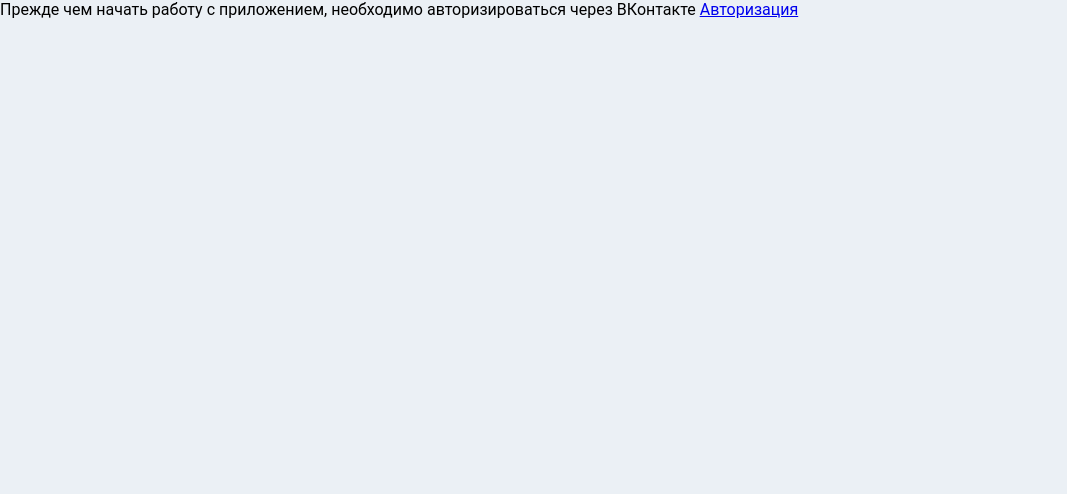
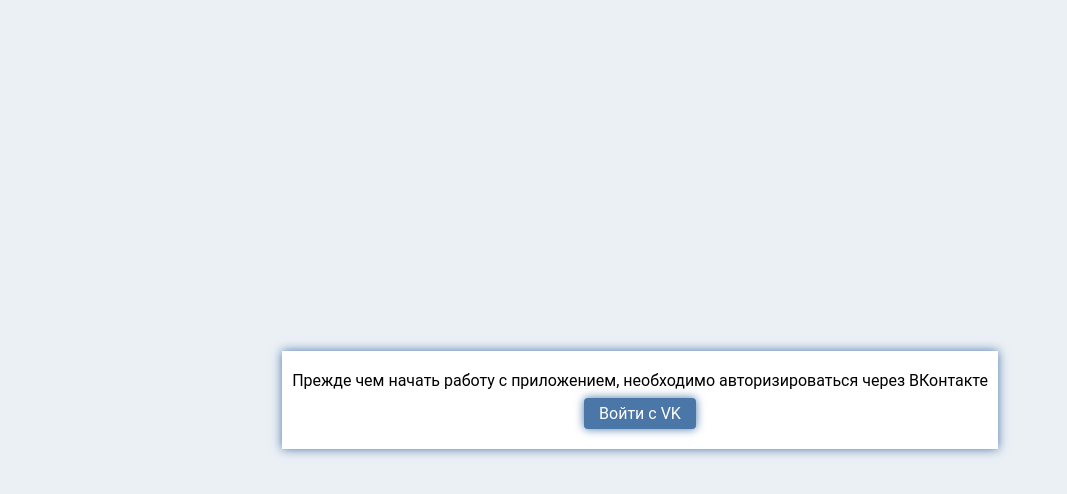
Before and after one commit to FedBashilov/vkFriends-Angular, an Angular app: page /authorization in a window 1280 px wide. Shown: the top 494 px of the page, without its empty margins (0-1067 px from the left). Built offline with nearby package versions, Linux system fonts and the light colour scheme; what ng-lazyload-image would draw is missing.

Commit message:
trying to get tokens in various ways

```diff
--- a/src/app/app-routing.module.ts
+++ b/src/app/app-routing.module.ts
@@ -5,7 +5,7 @@
 import { MainPageComponent } from './pages/main-page/main-page.component';
 
 const routes: Routes = [
-    {path: '', redirectTo: 'authorization', pathMatch: 'full'},
+    {path: '', redirectTo: 'main', pathMatch: 'full'},
     {path: 'authorization', component: AuthorizationPageComponent},
     {path: 'main', component: MainPageComponent},
     {path: '**', redirectTo: 'menu', pathMatch: 'full'}
--- a/src/app/components/friends-list/friends-list.component.ts
+++ b/src/app/components/friends-list/friends-list.component.ts
@@ -23,7 +23,6 @@
     this.vkApi.getFriends().subscribe( (friends: any) => {
       this.friends = friends.response.items;
       console.log(this.friends);
-
     });
   }
 }
--- a/src/app/pages/authorization-page/authorization-page.component.css
+++ b/src/app/pages/authorization-page/authorization-page.component.css
@@ -0,0 +1,41 @@
+.wrapper{
+  display: flex;
+  flex-direction: column;
+  justify-content: center;
+  align-items: center;
+  width: 100%;
+  height: 100%;
+  position: fixed;
+  top: 0;
+  left: 0;
+
+}
+
+.window{
+  display: flex;
+  flex-direction: column;
+  justify-content: center;
+  align-items: center;
+  background: #fff;
+  padding: 20px 10px;
+  box-shadow: 0 0 10px #4a76a8;
+}
+
+.oauth_link{
+  border-radius: 4px;
+  margin-top: 8px;
+  padding: 6px 15px;
+  color: #fff;
+  text-decoration: none;
+  background: #4a76a8;
+  box-shadow: 0 0 10px #4a76a8;
+
+  -webkit-transition-duration: 0.2s; /* Safari */
+  -moz-transition-duration: 0.2s;
+  -o-transition-duration: 0.2s;
+  transition-duration: 0.2s;
+}
+
+.oauth_link:active{
+  transform: scale(0.95);
+}
--- a/src/app/pages/authorization-page/authorization-page.component.html
+++ b/src/app/pages/authorization-page/authorization-page.component.html
@@ -1,4 +1,11 @@
-<div class="authorization">
-  Прежде чем начать работу с приложением, необходимо авторизироваться через ВКонтакте
-  <a href="https://oauth.vk.com/authorize?client_id=7358012&display=page&redirect_uri=http://localhost:4200/main&scope=friends&response_type=token&v=5.52">Авторизация</a>
+<div class="wrapper">
+  <div class="window">
+    <div class="authorization_text">
+      Прежде чем начать работу с приложением, необходимо авторизироваться через ВКонтакте
+    </div>
+    <a class="oauth_link"
+      href="https://oauth.vk.com/authorize?client_id=7358012&display=page&redirect_uri=http://localhost:4200/main&scope=friends&response_type=token&v=5.52">
+      Войти с VK
+    </a>
+  </div>
 </div>
--- a/src/app/pages/main-page/main-page.component.ts
+++ b/src/app/pages/main-page/main-page.component.ts
@@ -1,6 +1,8 @@
 import { Component, OnInit } from '@angular/core';
+import { Router } from '@angular/router';
 
 import { FriendsListComponent } from "../../components/friends-list/friends-list.component";
+import { VkAPIService } from "../../services/vk-api.service";
 
 
 @Component({
@@ -10,10 +12,35 @@
 })
 export class MainPageComponent implements OnInit {
 
-  constructor() { }
+  constructor(private vkApi: VkAPIService, private router: Router){
+  }
 
-  ngOnInit() {
+  ngOnInit(){
     //обрезаем url
+    let token = this.vkApi.getToken();
+    console.log("token", token);
+
+    let reg = new RegExp("access_token=(.*)&expires_in", "g");
+    let urlToken = reg.exec(this.router.url)[1];
+    console.log("url token", urlToken);
+let nowDate = new Date().valueOf();
+    console.log(token.deathDate, nowDate);
+
+    if( token ) {
+      if( nowDate >= token.deathDate){
+        if(token.access_token == urlToken){
+          //needNewToken
+          window.location.href = "https://oauth.vk.com/authorize?client_id=7358012&display=page&redirect_uri=http://localhost:4200/main&scope=friends&response_type=token&v=5.52";
+        } else {
+          //setNewToken
+          this.vkApi.setToken(urlToken);
+        }
+      }
+    } else if(urlToken){
+        this.vkApi.setToken(urlToken);
+    } else{
+      this.router.navigate(['/authorization']);
+    }
   }
 
 }
--- a/src/app/services/vk-api.service.ts
+++ b/src/app/services/vk-api.service.ts
@@ -5,17 +5,35 @@
 @Injectable({
   providedIn: 'root'
 })
+
 export class VkAPIService {
 
   public API_SERVER = "https://api.vk.com/method";
-  public ACCESS_TOKEN = "4694dd9c243320930c26be49d551e44228a7b30643632bd84bf8d6f631994afb7ca44b71d966f3e7879a2";
 
   constructor(private httpClient: HttpClient) {
-    //take token from cookies
   }
 
+  setToken(access_token){
+    let data: any = new Object;
+    let deathDate = new Date().valueOf()+10000;
+
+    data.deathDate = deathDate;
+    data.access_token = access_token;
+
+    let serialData = JSON.stringify(data);
+
+    localStorage.removeItem("access_token");
+    //localStorage.setItem("access_token", serialData);
+  }
+
+  getToken(){
+    return JSON.parse(localStorage.getItem("access_token"));
+  }
+
+
   getFriends(): Observable<any>{
-    return this.httpClient.get<any>(`${this.API_SERVER}/friends.search?count=5&fields=photo_100&access_token=${this.ACCESS_TOKEN}&v=5.52`);
+    let token = this.getToken().access_token;
+    return this.httpClient.get<any>(`${this.API_SERVER}/friends.search?count=5&fields=photo_100&access_token=${token}&v=5.52`);
   }
 
 }
```
